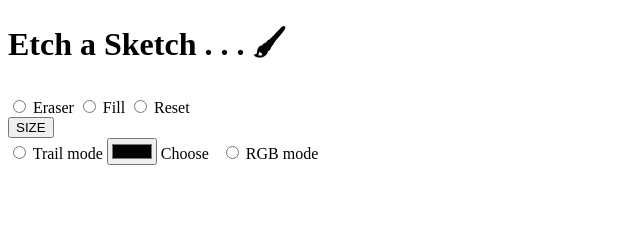
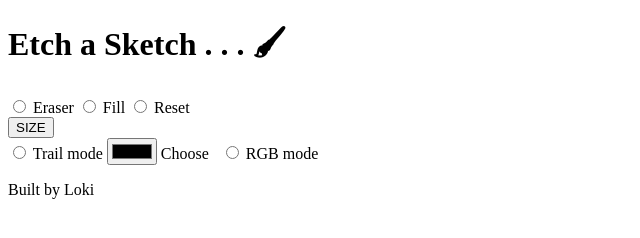
Before and after one commit to lokesh-karthikeyan/odin-etch_a_sketch, a plain HTML site: page index.html in a window 1280 px wide. Shown: the whole page, without its empty margins (0-640 px from the left). Drawn offline with Linux system fonts and the light colour scheme.

Commit message:
Add `<footer>` element for the page
 + Added the footer content and wrapped inside the "<p>" element and embedded inside "<footer>" element.

Now, the web page is completed with 'header', 'main content' and 'footer'.

```diff
--- a/index.html
+++ b/index.html
@@ -58,6 +58,12 @@
       </div>
     </div>
   </main>
+
+  <footer class="footer">
+    <p class="footer-line">
+      Built by Loki
+    </p>
+  </footer>
 </body>
 
 </html>
```
